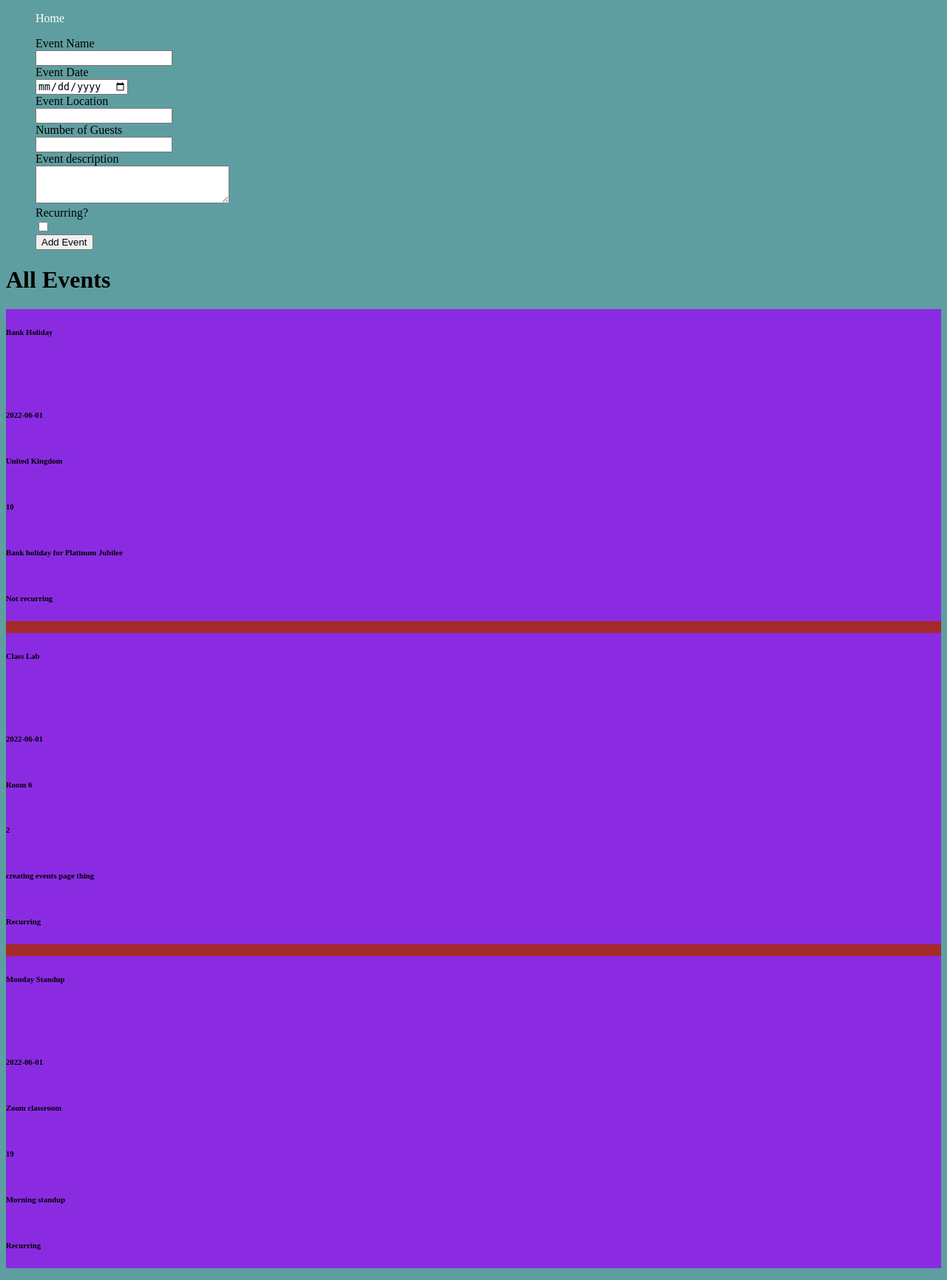
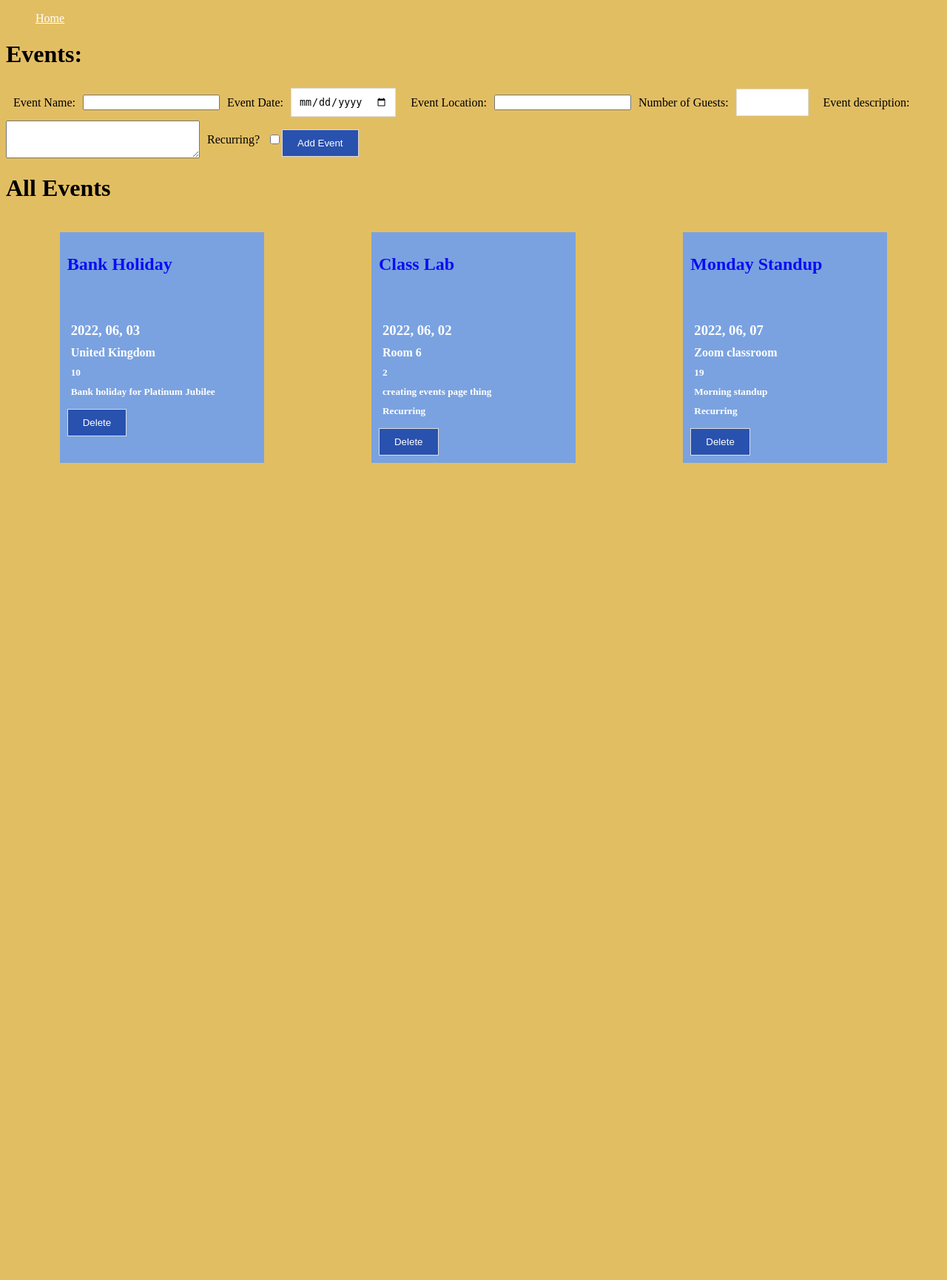
Before and after one commit to katzdzienkowska/lab_week_03_day_4, a Flask app: page /events in a window 1280 px wide. Shown: the whole page at 74% size. After the commit the page ends 626 px from the top, so only its background shows below. Run offline with Flask 2, Linux system fonts and the light colour scheme.

Commit message:
reviewed

```diff
--- a/controllers/controller.py
+++ b/controllers/controller.py
@@ -1,7 +1,8 @@
-from flask import render_template, request
+from flask import render_template, request, redirect
 from app import app
-from models.events import event_list, add_new_event
-from models.event import Event
+from models.events import event_list, add_new_event, delete_event
+from models.event import *
+import datetime
 
 @app.route("/events")
 def index():
@@ -9,8 +10,9 @@ def index():
 
 @app.route("/events", methods=["post"])
 def add_event():
-    print(request.form)
     event_date = request.form["date"]
+    # split_date = date.split("-")
+    # date = datetime.date(int(split_date[0]), int(split_date[1]), int(split_date[2]))
     event_name = request.form["name"]
     event_guests = request.form["guests"]
     event_location = request.form["location"]
@@ -19,4 +21,9 @@ def add_event():
     # event_recurring = request.form["recurring"]
     new_event = Event(event_date, event_name, event_guests, event_location, event_description, event_recurring)
     add_new_event(new_event)
-    return render_template("index.html", title="Events", events=event_list)
+    return redirect("/events")
+
+@app.route('/events/delete/<name>', methods=['POST'])
+def delete(name):
+  delete_event(name)
+  return redirect('/events')
--- a/models/events.py
+++ b/models/events.py
@@ -1,10 +1,19 @@
 from models.event import *
 
-event1 = Event("2022-06-01", "Bank Holiday", 10, "United Kingdom", "Bank holiday for Platinum Jubilee", False)
-event2 = Event("2022-06-01", "Class Lab", 2, "Room 6", "creating events page thing", True)
-event3 = Event("2022-06-01", "Monday Standup", 19, "Zoom classroom", "Morning standup", True)
+event1 = Event("2022, 06, 03", "Bank Holiday", 10, "United Kingdom", "Bank holiday for Platinum Jubilee", False)
+event2 = Event("2022, 06, 02", "Class Lab", 2, "Room 6", "creating events page thing", True)
+event3 = Event("2022, 06, 07", "Monday Standup", 19, "Zoom classroom", "Morning standup", True)
 
 event_list = [event1, event2, event3]
 
 def add_new_event(event):
     event_list.append(event)
+
+def delete_event(event_name):
+    event_to_delete = None
+    for event in event_list:
+        if event.name == event_name:
+            event_to_delete = event
+            break
+
+    event_list.remove(event_to_delete)
--- a/static/css/main.css
+++ b/static/css/main.css
@@ -1,18 +1,86 @@
 body {
-    background-color: cadetblue;
-}
-li{
+    background-color: #e2be63;
+  }
+
+body>ul>li {
     list-style: none;
 }
-body>ul>li>a{
+
+  .navLink li {
+      margin: 15px;
+  }
+
+   a {
     color: white;
-    text-decoration: none;
-}
-section {
-    background-color: brown;
-}
-div {
-    background-color: blueviolet;
+  }
+
+  .navLink {
+      display: inline;
+  }
+
+  .form-inline {
     display: flex;
-    flex-flow: column;
-}
+    flex-flow: row wrap;
+    align-items: center;
+  }
+
+  /* Add some margins for each label */
+  .form-inline label {
+    margin: 5px 10px 5px 10px;
+  }
+
+  /* Style the input fields */
+  .form-inline textbox input[type=text], input[type=number], input[type=date] {
+    vertical-align: middle;
+    margin: 5px 10px 5px 0;
+    padding: 10px;
+    background-color: #fff;
+    border: 1px solid #ddd;
+  }
+
+  .form-inline input[type=number] {
+    width: 6%;
+  }
+
+  /* Style the submit button */
+  .form-inline input[type=submit] {
+    padding: 10px 20px;
+    background-color: #2951ae;
+    border: 1px solid #ddd;
+    color: white;
+    margin-top: 10px;
+  }
+
+  .form-inline input[type=submit]:hover {
+    background-color: #093b6d;
+  }
+
+  .event-container {
+    display: flex;
+    flex-wrap: wrap;
+    justify-content: space-around;
+  }
+
+  .event {
+    display: flex;
+    flex-direction: column;
+    width: 20vw;
+    background-color: #7aa2e0;
+    padding: 10px;
+    margin:20px;
+  }
+
+  .event p, i{
+    color: white;
+    list-style: none;
+    margin:3px;
+  }
+
+  h2 {
+    color: rgb(10, 13, 244);
+  }
+
+  h3, h4, h5 {
+    margin: 5px;
+    color:white;
+  }
--- a/templates/index.html
+++ b/templates/index.html
@@ -1,73 +1,40 @@
 {% extends "main.html" %}
+
 {% block content %}
-    <form action="/events" method="post">
-        <ul>
-            <li>
-                <label for="name">Event Name</label>
-            </li>
-            <li>
+<h1>Events:</h1>
+<form class="form-inline" action="/events" method="post">
+    <label for="name">Event Name:</label>
     <input type="text" name="name" id="name">
-            </li>
-            <li>
-                <label for="date">Event Date</label>
-            </li>
-            <li>
+    <label for="date">Event Date:</label>
     <input type="date" id="date" name="date">
-            </li>
-            <li>
-                <label for="location">Event Location</label>
-            </li>
-            <li>
+    <label for="location">Event Location:</label>
     <input type="text" name="location" id="location">
-            </li>
-            <li>
-                <label for="guests">Number of Guests</label>
-            </li>
-            <li>
+    <label for="guests">Number of Guests:</label>
     <input type="number" name="guests" id="guests">
-            </li>
-            </li>
-            <label for="description">Event description</label>
-            <li>
+    <label for="description">Event description:</label>
     <textarea name="description" id="description" cols="30" rows="3"></textarea>
-            </li>
-            <li>
     <label for="recurring">Recurring?</label>
-            </li>
-            <li>
     <input type="checkbox" name="recurring" id="recurring">
-            </li>
-            <li>
     <input type="submit" value="Add Event">
-            </li>
-        </ul>
-
 </form>
 <h1>All Events</h1>
-    <section>
+<div class="event-container">
 {%for event in events%}
-        <div>
-            <h6>{{event.name}} <h6>
-            <h6>{{event.date}}</h6>
-            <h6>
-                {{event.location}}
-            </h6>
-            <h6>
-                {{event.guests}}
-            </h6>
-            <h6>
-                {{event.description}}
-            </h6>
+    <div class="event">
+        <h2>{{event.name}} <h2>
+        <h3>{{event.date}}</h3>
+        <h4>{{event.location}} </h4>
+        <h5>{{event.guests}}</h5>
+        <h5>{{event.description}}</h5>
 
-            <h6>
         {% if event.recurring%}
-                Recurring
-            {% else %}
-                Not recurring
+            <h5>Recurring</h5>
             {% endif %}
-            </h6>
+
+        <form class="form-inline" action="/events/delete/{{ event.name }}" method="POST">
+            <input type="submit" value="Delete">
+            </form>
     </div>
-        <p>
 {% endfor %}
-    </section>
+</div>
 {%endblock%}
```
Lines whose indentation alone changed are shown as unchanged.
